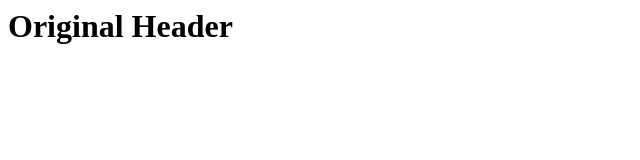
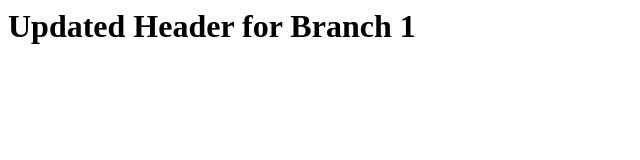
Before and after one commit to chitrayogesh-alt/assignment, a website: page index.html in a window 1280 px wide. Shown: the whole page, without its empty margins (0-640 px from the left). Drawn offline with Linux system fonts and the light colour scheme.

Commit message:
Update header in header-update branch

```diff
--- a/index.html
+++ b/index.html
@@ -1 +1 @@
-<h1>Original Header</h1>
+<h1>Updated Header for Branch 1</h1>
```
